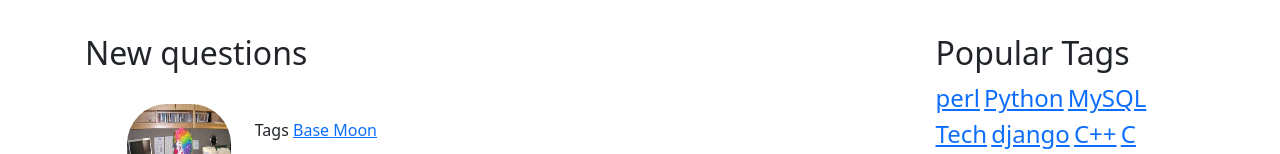
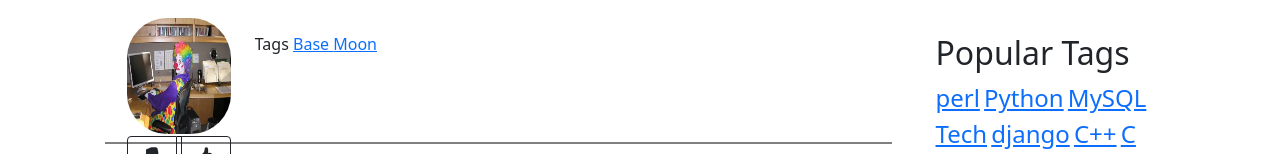
Before and after one commit to volpertinger/AskMe, a Django app: template templates/questionAnswer.html in a window 1280 px wide. Shown: the part 74-228 px from the top of the page. Run offline with Django 3.2, Linux system fonts and the light colour scheme; the template is opened without the code that fills it, so the values that code supplies are empty; some libraries are stand-ins or nearby versions.

Commit message:
title deleted

```diff
--- a/templates/questionAnswer.html
+++ b/templates/questionAnswer.html
@@ -1,7 +1,5 @@
 {% extends "include/base.html" %}
 {% block content %}
-    <h2 class="mt-5">New questions</h2>
-
     {% include "include/questionInAnswer.html" %}
 
     {% for answer in posts %}
```
